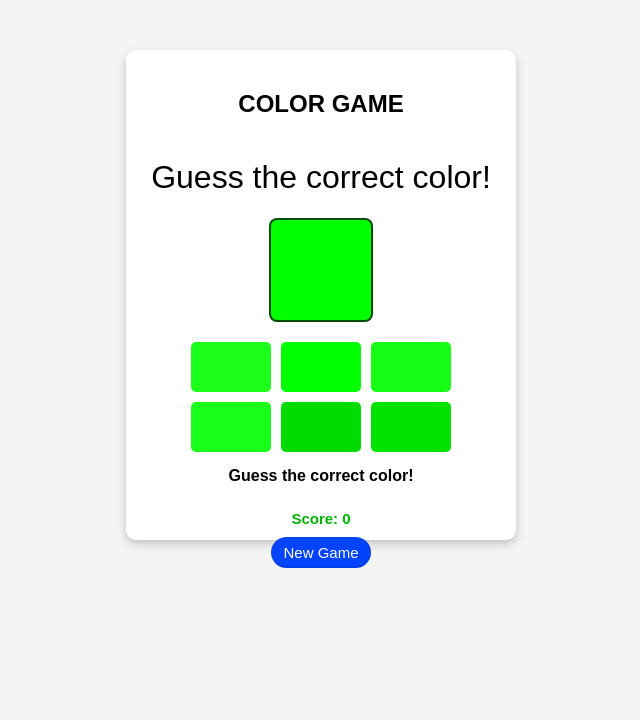
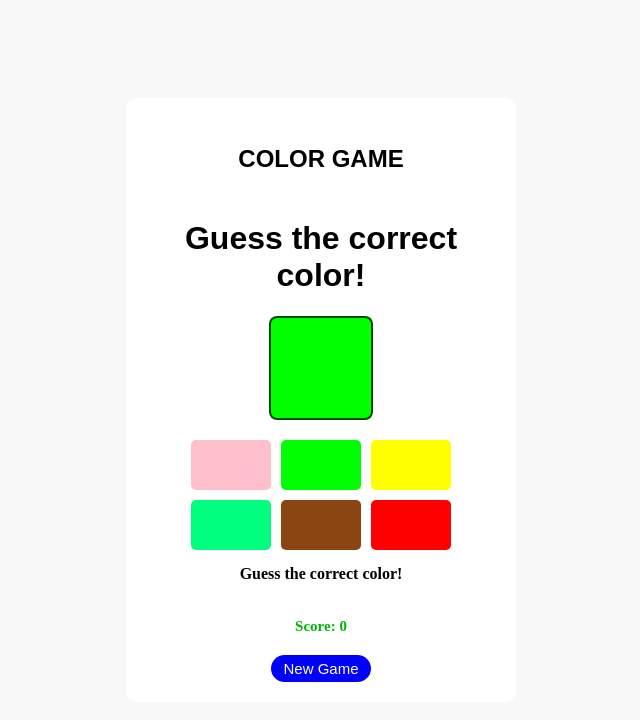
Before and after one commit to POA200/color-game, a plain HTML site: page index.html in a window 1280 px wide. Shown: the whole page, without its empty margins (319-959 px from the left). Drawn offline with Linux system fonts and the light colour scheme.

Commit message:
Updated color game to use different colors instead of shades and added a timer

```diff
--- a/index.html
+++ b/index.html
@@ -2,13 +2,13 @@
 <html lang="en">
 <head>
     <meta charset="UTF-8">
-    <meta name="viewport" content="width=device-width, initial-scale=1.0">
+    <meta name="viewport" content="width=device-width, initial-scale=1">
     <title>Color Game</title>
     <link rel="stylesheet" href="styles.css">
 </head>
 <body>
     <div class="container">
-        <h2>COLOR GAME</h2>
+        <h1 class="color-game">COLOR GAME</h1>
         <div>
             <h1 data-testid="gameInstructions">Guess the correct color!</h1>
             <div class="color-display" data-testid="colorBox"></div>
--- a/script.js
+++ b/script.js
@@ -1,82 +1,74 @@
-
 const colorCategories = {
     blue: [0, 0, 255],
     red: [255, 0, 0],
     green: [0, 255, 0],
     purple: [128, 0, 128],
+    yellow: [255, 255, 0],
+    orange: [255, 165, 0],
+    pink: [255, 192, 203],
+    cyan: [0, 255, 255],
+    lime: [0, 255, 127],
+    brown: [139, 69, 19]
 };
-
 
 let score = 0;
 let correctColor = "";
 let correctRGB = [];
-
 
 const colorBox = document.querySelector('[data-testid="colorBox"]');
 const colorOptionsContainer = document.querySelector(".color-options");
 const gameStatus = document.querySelector('[data-testid="gameStatus"]');
 const scoreDisplay = document.querySelector('[data-testid="score"]');
 const newGameButton = document.querySelector('[data-testid="newGameButton"]');
+function generateColorOptions() {
+    let colorKeys = Object.keys(colorCategories);
+    let selectedColorKey = colorKeys[Math.floor(Math.random() * colorKeys.length)];
+    let baseRGB = colorCategories[selectedColorKey];
 
+    let optionsSet = new Set();
+    optionsSet.add(`rgb(${baseRGB[0]}, ${baseRGB[1]}, ${baseRGB[2]})`);
 
-function generateColorShades(baseRGB) {
-    let shades = [];
-    let correctIndex = Math.floor(Math.random() * 6);
+    while (optionsSet.size < 6) {
+        let randomKey = colorKeys[Math.floor(Math.random() * colorKeys.length)];
+        let randomRGB = colorCategories[randomKey];
+        let newColor = `rgb(${randomRGB[0]}, ${randomRGB[1]}, ${randomRGB[2]})`;
 
-    for (let i = 0; i < 6; i++) {
-        let variation = Math.floor(Math.random() * 80) - 40;
-        let newColor = `rgb(${Math.min(255, Math.max(0, baseRGB[0] + variation))},
-                            ${Math.min(255, Math.max(0, baseRGB[1] + variation))},
-                            ${Math.min(255, Math.max(0, baseRGB[2] + variation))})`;
-        shades.push(newColor);
+        optionsSet.add(newColor);
     }
 
+    let optionsArray = Array.from(optionsSet);
+    optionsArray.sort(() => Math.random() - 0.5);
 
-    shades[correctIndex] = `rgb(${baseRGB[0]}, ${baseRGB[1]}, ${baseRGB[2]})`;
-    correctColor = shades[correctIndex];
+    correctColor = `rgb(${baseRGB[0]}, ${baseRGB[1]}, ${baseRGB[2]})`;
     correctRGB = baseRGB;
 
-    return shades;
+    return optionsArray;
 }
-
 
 
 function startGame() {
     gameStatus.textContent = "Guess the correct color!";
     gameStatus.style.color = "black";
 
-
-    let colorKeys = Object.keys(colorCategories);
-    let selectedColorKey = colorKeys[Math.floor(Math.random() * colorKeys.length)];
-    let baseRGB = colorCategories[selectedColorKey];
-
-
-    let shades = generateColorShades(baseRGB);
-
+    let colors = generateColorOptions();
 
     colorBox.style.backgroundColor = correctColor;
-
-
     colorOptionsContainer.innerHTML = "";
 
-
-    shades.forEach((color) => {
+    colors.forEach((color) => {
         let button = document.createElement("button");
         button.classList.add("color-option");
         button.style.backgroundColor = color;
         button.setAttribute("data-testid", "colorOption");
 
-
         button.addEventListener("click", () => checkGuess(color));
-
         colorOptionsContainer.appendChild(button);
     });
 }
 
-
 function checkGuess(selectedColor) {
     if (selectedColor === correctColor) {
-        gameStatus.textContent = "Correct!";
+        gameStatus.textContent = "Correct! You're Amazing!";
         gameStatus.style.color = "green";
         score++;
         scoreDisplay.textContent = score;
@@ -90,12 +82,10 @@ function checkGuess(selectedColor) {
         gameStatus.textContent = "Wrong! Try again.";
         gameStatus.style.color = "red";
 
-
         colorBox.style.animation = "shake 0.3s ease-in-out";
         setTimeout(() => colorBox.style.animation = "", 300);
     }
 }
-
 
 newGameButton.addEventListener("click", () => {
     score = 0;
@@ -103,5 +93,4 @@ newGameButton.addEventListener("click", () => {
     startGame();
 });
 
-
 startGame();
--- a/styles.css
+++ b/styles.css
@@ -1,35 +1,36 @@
 body {
-    font-family: Arial, sans-serif;
+    display: flex;
+    justify-content: center;
+    align-items: center;
+    height: 100vh;
+    margin: 0;
+    background-color: #f8f8f8;
+  }
+
+  .container {
     text-align: center;
-    background-color: #f4f4f4;
-    margin: 0px;
-    padding: 50px;
-}
-
-.container {
+    max-width: 90%;
     width: 350px;
-    height: 450px;
-    background-color: white;
+    padding: 20px;
+    background: white;
     border-radius: 10px;
-    padding: 20px;
-    box-shadow: 0px 4px 10px rgba(0, 0, 0, 0.2);
-    display: grid;
-    align-items: center;
-    justify-content: center;
-    margin: auto;
-    position: relative;
-}
+    box-shadow: 0 4px 8px rgba(0, 0, 0, 0.2);
+  }
 
 
-h2 {
-    font-family: Arial, sans-serif;
+.color-game {
+    display: inline-block;
+    padding: 10px 20px;
+    font-size: 24px;
     font-weight: bold;
+    color: rgb(0, 0, 0);
+    position: relative;
     text-align: center;
 }
 
 h1 {
     font-family: Arial, sans-serif;
-    font-weight: lighter;
+    font-weight: bold;
     text-align: center;
 }
 
@@ -73,7 +74,7 @@ h1 {
 #score {
     font-weight: bold;
     color: rgb(0, 179, 3);
-    margin: 5px 0;
+    margin: 0, auto;
     padding: 5px 10px;
     font-size: 15px;
 }
@@ -85,19 +86,16 @@ h1 {
 }
 
 .new-game-button {
-    background-color: #0044FF;
+    width: 100%;
+    max-width: 100px;
+    padding: 5px;
+    font-size: 15px;
+    border: none;
+    background: blue;
     color: white;
-    border-color: rgba(0, 0, 0, 0.097);
     border-radius: 100px;
-    text-align: center;
-    font-weight: normal;
-    font-size: small;
-    margin: 0 0;
-    padding: 5px 10px;
-    font-size: 15px;
     cursor: pointer;
-
-}
+  }
 
 
 .new-game-button:hover {
```
